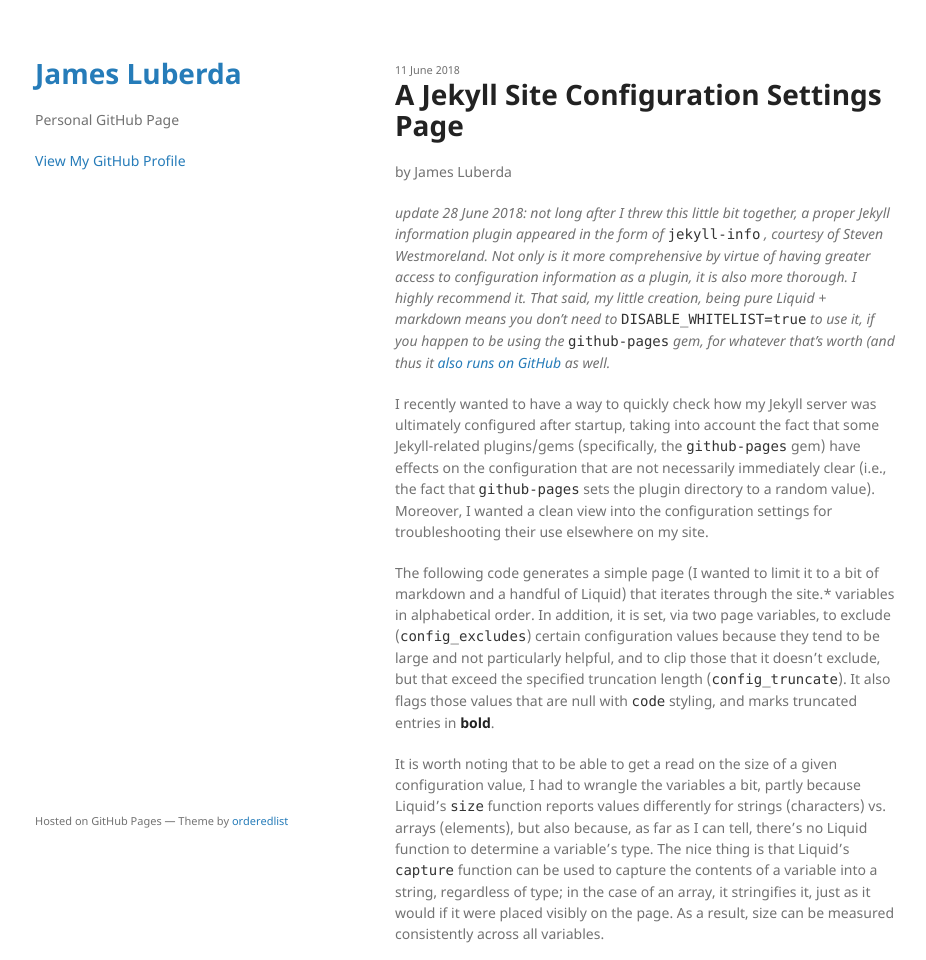
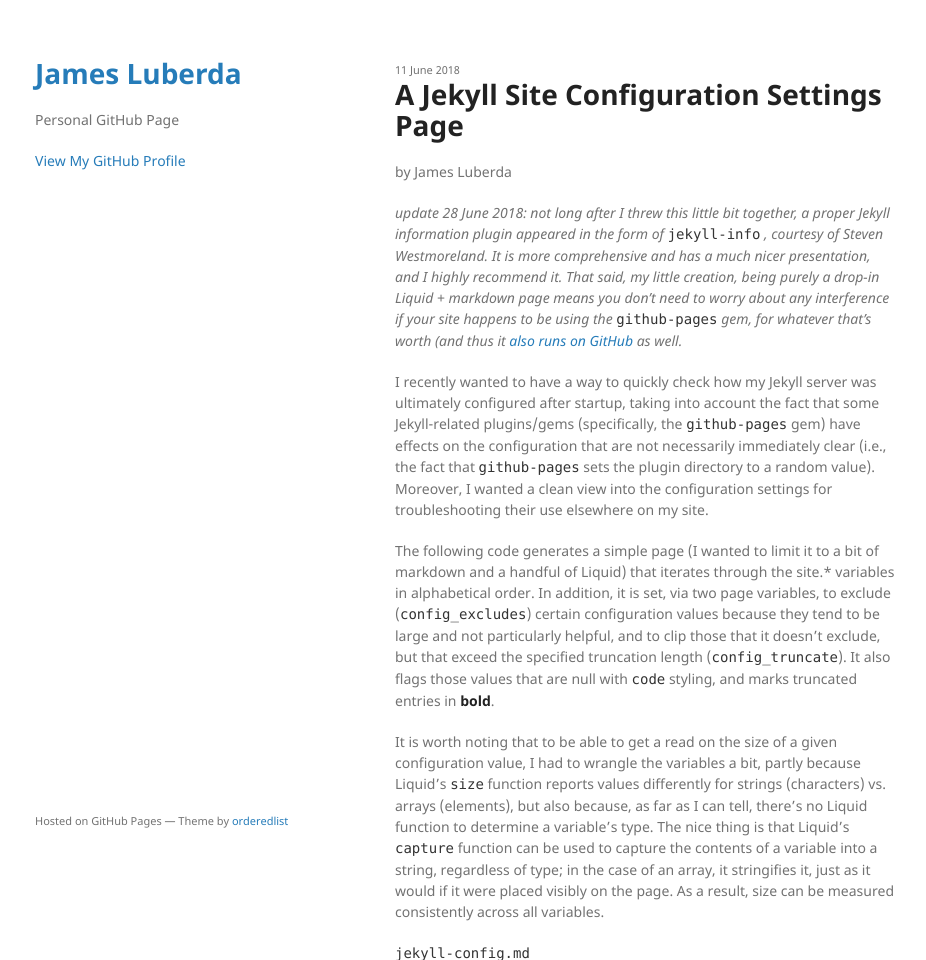
Before and after one commit to jamesluberda/jamesluberda.github.io, a Jekyll site: the page built from _posts/2018-06-11-jekyll-config-page.md, in a window 1280 px wide, cut to the strip 0-960 px from the top of the page. Shown: the whole strip, without its empty margins (175-1101 px from the left). Built offline with Jekyll 4.4.1, drawn with Linux system fonts in a browser that asks for light colours.

Commit message:
fixed Gemfile and corrected config post

```diff
--- a/Gemfile
+++ b/Gemfile
@@ -2,4 +2,3 @@
 gem 'github-pages', group: :jekyll_plugins
 gem 'jekyll-admin', group: :jekyll_plugins
 gem 'jekyll-info', group: :jekyll_plugins
-  "master", group: :jekyll_plugins
--- a/_posts/2018-06-11-jekyll-config-page.md
+++ b/_posts/2018-06-11-jekyll-config-page.md
@@ -3,7 +3,7 @@
 title: "A Jekyll Site Configuration Settings Page"
 tags: [ programming, jekyll ]
 ---
-*update 28 June 2018: not long after I threw this little bit together, a proper Jekyll information plugin appeared in the form of* [`jekyll-info`](https://github.com/swestmoreland/jekyll-info) *, courtesy of Steven Westmoreland. Not only is it more comprehensive by virtue of having greater access to configuration information as a plugin, it is also more thorough. I highly recommend it. That said, my little creation, being pure Liquid + markdown means you don't need to* `DISABLE_WHITELIST=true` *to use it, if you happen to be using the* `github-pages` *gem, for whatever that's worth (and thus it [also runs on GitHub](http://jamesluberda.github.io/jekyll-config) as well.*
+*update 28 June 2018: not long after I threw this little bit together, a proper Jekyll information plugin appeared in the form of* [`jekyll-info`](https://github.com/swestmoreland/jekyll-info) *, courtesy of Steven Westmoreland. It is more comprehensive and has a much nicer presentation, and I highly recommend it. That said, my little creation, being purely a drop-in Liquid + markdown page means you don't need to worry about any interference if your site happens to be using the* `github-pages` *gem, for whatever that's worth (and thus it [also runs on GitHub](http://jamesluberda.github.io/jekyll-config) as well.*
 
 I recently wanted to have a way to quickly check how my Jekyll server was ultimately configured after startup, taking into account the fact that some Jekyll-related plugins/gems (specifically, the [`github-pages`](https://github.com/github/pages-gem) gem) have effects on the configuration that are not necessarily immediately clear (i.e., the fact that `github-pages` sets the plugin directory to a random value). Moreover, I wanted a clean view into the configuration settings for troubleshooting their use elsewhere on my site.
 
```
Also changed, not shown: Gemfile.lock.
